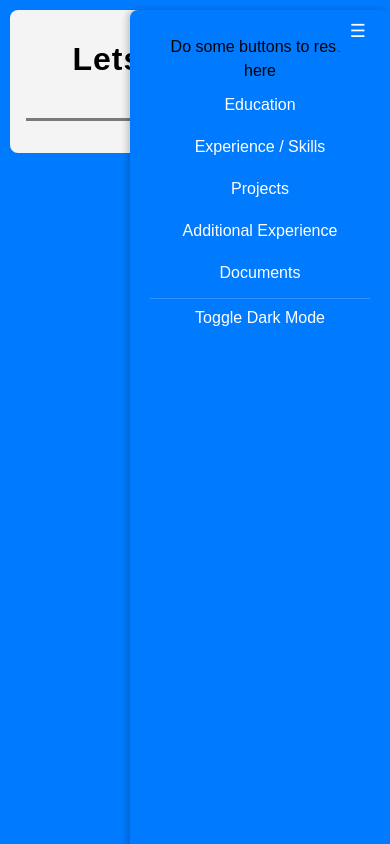
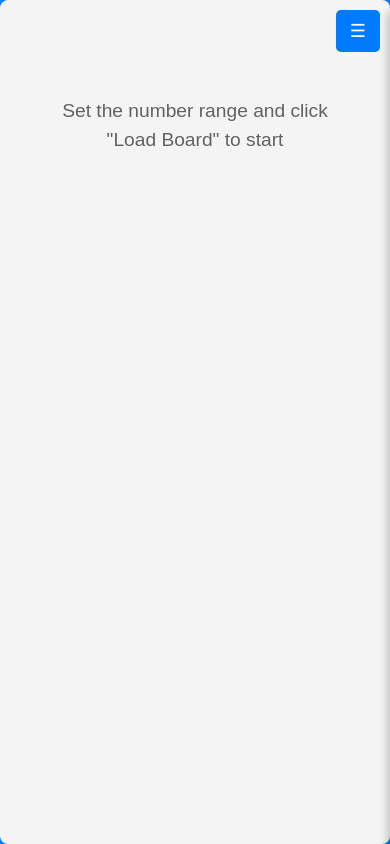
Before and after one commit to Fourie12/bingo, a React (Vite) app in the folder Code/: page / in a window 390 px wide. Built offline with nearby package versions, Linux system fonts and the light colour scheme.

Commit message:
we can bingo now

```diff
--- a/Code/src/components/HomePage.css
+++ b/Code/src/components/HomePage.css
@@ -2,127 +2,292 @@
   display: flex;
   text-align: center;
   gap: 10px;
-  padding: 10px;
+  padding: 0;
   position: relative;
   margin-left: auto;
   margin-right: auto;
   justify-content: center;
+  height: 100vh;
+  box-sizing: border-box;
+  overflow: hidden;
 }
 
 .home-container {
-  margin-top: 0;
+  margin: 0;
   text-align: center;
-  padding: 1rem;
+  padding: 0.5rem;
   background-color: var(--secondary-bg);
   flex: 1;
   border-radius: 8px;
+  display: flex;
+  flex-direction: column;
+  height: 100vh;
+  overflow: hidden;
+  box-sizing: border-box;
 }
 
-.login-logout-container {
-  text-align: center;
-  margin-bottom: 15px;
+/* Bingo Layout */
+.bingo-layout {
+  display: flex;
+  gap: 15px;
+  align-items: center;
+  justify-content: center;
+  flex: 1;
+  min-height: 0;
+  overflow: hidden;
+}
+
+/* Board styling */
+.board {
+  display: grid;
+  grid-template-columns: repeat(10, 1fr); /* always 10 columns */
+  gap: clamp(4px, 0.8vh, 10px);
+  padding: clamp(8px, 1.5vh, 20px);
+  width: 100%;
+  max-width: 1400px;
+  height: 100%;
+  margin: 0 auto;
+  overflow-y: auto;
+  align-content: start;
+  box-sizing: border-box;
+}
+
+
+.board-placeholder {
+  grid-column: 1 / -1;
+  padding: 60px 20px;
+  color: var(--text-color);
+  opacity: 0.6;
+  font-size: 1.2rem;
+}
+
+/* Number tiles */
+.number-tile {
+  aspect-ratio: 1;
+  display: flex;
+  align-items: center;
+  justify-content: center;
+  background-color: var(--tile-unselected);
+  color: var(--text-color);
+  font-size: clamp(0.8rem, 1.5vw, 2rem);
+  font-weight: bold;
+  border-radius: 6px;
+  cursor: pointer;
+  transition: all 0.3s ease;
+  box-shadow: 0 2px 4px rgba(0, 0, 0, 0.1);
+  user-select: none;
+}
+
+.number-tile:hover {
+  transform: scale(1.05);
+  box-shadow: 0 4px 8px rgba(0, 0, 0, 0.2);
+}
+
+.number-tile.selected {
+  background-color: var(--tile-selected);
+  color: white;
+  transform: scale(1.1);
+}
+
+/* Number History Column */
+.number-history {
+  display: flex;
+  flex-direction: column;
+  gap: 15px;
+  min-width: 150px;
+  padding: 20px;
+}
+
+.last-number-container {
   width: 100%;
 }
 
-/* Default button styling (inherits global vars) */
-.login-out-btn {
-  width: 90%;
+.last-number {
+  display: flex;
+  align-items: center;
+  justify-content: center;
+  background-color: var(--tile-unselected);
+  color: var(--text-color);
+  font-weight: bold;
+  border-radius: 8px;
+  box-shadow: 0 4px 8px rgba(0, 0, 0, 0.2);
+}
+
+.last-number.main {
+  background-color: var(--tile-selected);
+  color: white;
+}
+
+.last-number.large {
+  width: 20vh;
+  height: 20vh;
+  font-size: 14vh;
+}
+
+.last-number.small {
+  width: 15vh;
+  height: 15vh;
+  font-size: 9vh;
+}
+
+.last-number.empty {
+  background-color: var(--tile-unselected);
+  color: var(--text-color);
+  opacity: 0.5;
+}
+
+.previous-numbers-container {
+  display: flex;
+  flex-direction: column;
+  gap: 15px;
+  align-items: center;
+}
+
+/* Sidebar - always fixed and hidden by default */
+.sticky-sidebar {
+  display: flex;
+  flex-direction: column;
+  width: 250px;
+  position: fixed;
+  top: 10px;
+  right: 0;
+  height: calc(100vh - 20px);
+  background-color: var(--button-bg);
+  padding: 20px;
+  border-radius: 8px 0 0 8px;
+  box-shadow: -3px 0 8px rgba(0,0,0,0.2);
+  transition: transform 0.3s ease;
+  z-index: 999;
+  transform: translateX(100%);
+}
+
+/* Slide in */
+.sticky-sidebar.sidebar-visible {
+  transform: translateX(0);
+}
+
+/* Slide out */
+.sticky-sidebar.sidebar-hidden {
+  transform: translateX(100%);
+}
+
+/* Control panel styling */
+.sidebar-nav {
+  flex-shrink: 0;
+  display: flex;
+  flex-direction: column;
+  gap: 10px;
   padding: 10px;
+  border-bottom: 1px solid rgba(255, 255, 255, 0.2);
+  margin-bottom: 15px;
+}
+
+.sidebar-nav h3 {
+  margin: 0 0 10px 0;
+  padding-bottom: 8px;
+  font-size: 1.2rem;
+  text-align: center;
+}
+
+/* Number Selector */
+.number-selector {
+  display: flex;
+  flex-direction: column;
+  gap: 8px;
+  margin-bottom: 10px;
+}
+
+.number-selector label {
+  color: var(--button-text);
+  font-weight: 600;
+  font-size: 0.9rem;
+}
+
+.number-input-group {
+  display: flex;
+  gap: 5px;
+  align-items: center;
+}
+
+.number-input {
+  flex: 1;
+  padding: 8px;
   font-size: 16px;
+  text-align: center;
+  border: 2px solid var(--button-bg);
+  border-radius: 5px;
+  background-color: var(--secondary-bg);
+  color: var(--text-color);
+  font-weight: bold;
+}
+
+.number-input:focus {
+  outline: none;
+  border-color: var(--tile-selected);
+}
+
+/* Remove number input arrows */
+.number-input::-webkit-inner-spin-button,
+.number-input::-webkit-outer-spin-button {
+  -webkit-appearance: none;
+  margin: 0;
+}
+
+.number-input {
+  -moz-appearance: textfield;
+}
+
+.control-btn {
+  width: 100%;
+  padding: 12px;
+  font-size: 16px;
+  font-weight: 600;
   border: none;
   border-radius: 5px;
   cursor: pointer;
   background-color: var(--button-bg);
   color: var(--button-text);
-  transition: background-color 0.3s ease, transform 0.1s ease;
+  transition: background-color 0.3s ease, transform 0.1s ease, filter 0.3s ease;
 }
 
-/* Hover effect */
-.login-out-btn:hover {
-  filter: brightness(1.1);
+.control-btn:hover:not(:disabled) {
+  filter: brightness(1.2);
   transform: scale(1.03);
 }
 
-/* Logout button variant */
-.login-out-btn.logout {
-  background-color: #e53935; /* red shade */
-  color: #fff;
+.control-btn:disabled {
+  opacity: 0.5;
+  cursor: not-allowed;
 }
 
-.login-out-btn.logout:hover {
-  background-color: #c62828;
+.control-btn.small-btn {
+  width: 40px;
+  padding: 8px;
+  font-size: 20px;
+  font-weight: bold;
 }
 
-/* sticky sidebar */
-.sticky-sidebar {
-  display: flex;
-  flex-direction: column;
-  width: 250px;
-  position: sticky;
-  top: 5px;
-  align-self: flex-start;
-  height: calc(100vh - 40px);
-  background-color: var(--button-bg);
-  padding: 10px;
-  border-radius: 8px;
-  box-shadow: 0 0 8px rgba(0,0,0,0.1);
+.load-btn {
+  background-color: #4CAF50;
+  color: white;
 }
 
-.sticky-sidebar a {
-  text-decoration: none;
-  color: var(--button-text);
-  font-weight: 500;
-  display: block;
-  padding: 6px 8px;
-  border-radius: 5px;
-  transition: background-color 0.3s ease, filter 0.3s ease;
+.load-btn:hover {
+  background-color: #45a049;
 }
 
-.sticky-sidebar a:hover {
-  filter: brightness(1.1);
-  background-color: rgba(255, 255, 255, 0.1);
+.reset-btn {
+  background-color: #ff6b6b;
+  color: white;
 }
 
-/* Fixed navigation header */
-.sidebar-nav {
-  flex-shrink: 0;
-  display: flex;
-  flex-direction: column;
-  gap: 2px;
-  padding: 5px;
-  border-bottom: 1px solid rgba(255, 255, 255, 0.2);
+.reset-btn:hover:not(:disabled) {
+  background-color: #ff5252;
 }
 
-.sidebar-nav a {
-  text-decoration: none;
-  color: var(--button-text);
-  background-color: var(--button-bg);
-  padding: 8px 12px;
-  border-radius: 5px;
-  transition: filter 0.3s ease, transform 0.1s ease;
-}
-
-.sidebar-nav a:hover {
-  filter: brightness(1.1);
-  transform: scale(1.03);
-}
-
-/* Scrollable content area */
-.sidebar-scroll {
-  flex-grow: 1;
-  overflow-y: auto;
-  padding: 15px;
-  padding-bottom: 30px;
-}
-
-.sidebar-divider {
-  border: none;
-  border-top: 1px solid rgba(255, 255, 255, 0.2);
-  margin: 1px 0;
-}
-
+/* Hamburger toggle button - always visible */
 .sidebar-toggle-btn {
-  display: none;
+  display: block;
   position: fixed;
   top: 10px;
   right: 10px;
@@ -158,101 +323,6 @@
   transform: scale(1.02);
 }
 
-/* Profile section wrapper */
-.profile-section {
-  position: relative;
-  width: 160px;
-  margin: 0 auto 10px auto;
-  display: flex;
-  justify-content: center;
-  align-items: center;
-}
-
-/* Profile image */
-.profile-section .profile-image {
-  width: 160px;
-  height: 160px;
-  border-radius: 50%;
-  object-fit: cover;
-  display: block;
-  margin: 0 auto;
-}
-
-/* Edit icon on profile image */
-.profile-section .edit-icon {
-  position: absolute;
-  bottom: 8px;
-  right: 8px;
-  width: 24px;
-  height: 24px;
-  cursor: pointer;
-  opacity: 0;
-  transition: opacity 0.2s ease;
-  background-color: rgba(0,0,0,0.6);
-  border-radius: 50%;
-  padding: 4px;
-}
-
-.profile-section:hover .edit-icon {
-  opacity: 1;
-}
-
-.interests-list {
-  list-style-type: disc;
-  padding-left: 20px;
-  margin: 10px 0;
-  color: var(--text-color);
-  font-size: 1rem;
-}
-
-.interests-list li {
-  margin-bottom: 6px;
-}
-
-.body-list {
-  list-style-type: none;
-  padding-left: 0px;
-  margin: 10px 0;
-  margin-left: auto;
-  margin-right: auto;
-  color: var(--text-color);
-  font-size: 1rem;
-}
-
-.body-list li {
-  margin-bottom: 6px;
-}
-
-.uni-marks {
-	display: flex;
-	gap: 20px;
-	width: 100%;
-}
-
-.column {
-	flex: 1;
-}
-
-.left {
-	margin-left: 10%;
-}
-
-.right {
-	margin-right: 10%;
-}
-
-#education p {
-  margin: 5px 0;
-  line-height: 1.4;
-  margin-left: auto;
-  margin-right: auto;
-}
-
-#experience p {
-  margin: 5px 0;
-  line-height: 1.4;
-}
-
 @media (max-width: 1000px) {
   .main-content {
     margin-top: 0;
@@ -260,123 +330,30 @@
   }
 
   .sticky-sidebar {
-    position: fixed;
-    top: 10px;
-    right: 0;
     width: 220px;
-    height: 100vh;
-    background-color: var(--button-bg);
-    padding: 20px;
-    box-shadow: -3px 0 6px rgba(0,0,0,0.2);
-    transition: transform 0.3s ease;
-    z-index: 999;
-
-    /* Start hidden offscreen */
-    transform: translateX(100%);
   }
 
-  /* Slide in */
-  .sticky-sidebar.sidebar-visible {
-    transform: translateX(0);
+  .bingo-layout {
+    flex-direction: column;
   }
 
-  /* Slide out */
-  .sticky-sidebar.sidebar-hidden {
-    transform: translateX(100%);
+  .number-history {
+    flex-direction: row;
+    justify-content: center;
+    min-width: unset;
   }
 
-  /* Show toggle button */
-  .sidebar-toggle-btn {
-    display: block;
+  .previous-numbers-container {
+    flex-direction: row;
   }
 
-  .uni-marks {
-	  flex-direction: column;
+  .board {
+    grid-template-columns: repeat(10, 1fr);
+    gap: 6px;
+    padding: 10px;
   }
 
-  .column {
-	  margin: 0px;
-  }
-
-  .doc-btn {
-	  width: 80% !important;
+  .number-tile {
+    font-size: 1.2rem;
   }
 }
-
-/* Editable sections & edit icon */
-.editable-section {
-  position: relative;
-  padding-right: 24px; /* space for edit icon */
-}
-
-.edit-icon {
-  position: absolute;
-  top: 4px;
-  right: 4px;
-  width: 18px;
-  height: 18px;
-  cursor: pointer;
-  opacity: 0;
-  transition: opacity 0.2s ease;
-  filter: invert(1); /* Ensures visibility on dark background */
-}
-
-.editable-section:hover .edit-icon,
-.profile-section:hover .edit-icon {
-  opacity: 1;
-}
-
-textarea {
-  width: 100%;
-  min-height: 80px;
-  font-size: 14px;
-  padding: 6px;
-  border: 1px solid #ccc;
-  border-radius: 4px;
-  resize: vertical;
-}
-
-/* Logout button red styling */
-.login-out-btn.logout {
-  background-color: #d9534f;
-  color: white;
-}
-
-.login-out-btn.logout:hover {
-  background-color: #c9302c;
-}
-
-.experience ul {
-	/*columns: auto;*/
-	display: flex;
-	justify-content: center;
-	flex-wrap: wrap;
-	column-gap: 30px;
-	width: 100%;
-	list-style-position: inside;
-	padding-left: 0px;
-}
-
-.experience ul li {
-	break-inside: avoid;
-	margin-bottom: 5px;
-}
-
-.projects ul {
-	list-style-position: inside;
-	padding-left: 0px;
-}
-
-.projects ul li {
-	margin-bottom: 5px;
-}
-
-.project-link:hover h3{
-	color: blue;
-	text-decoration: underline;
-}
-
-.doc-btn {
-	margin: 10px;
-	width: 40%;
-}
--- a/Code/src/components/HomePage.jsx
+++ b/Code/src/components/HomePage.jsx
@@ -2,50 +2,185 @@ import React, { useState, useEffect } from 'react';
 import './HomePage.css';
 
 function HomePage({ darkMode, setDarkMode }) {
-	const [sidebarVisible, setSidebarVisible] = useState(true);
+	const [sidebarVisible, setSidebarVisible] = useState(false);
 	const [isMobile, setIsMobile] = useState(false);
+	const [maxNumber, setMaxNumber] = useState(75);
+	const [boardLoaded, setBoardLoaded] = useState(false);
+	const [selectedNumbers, setSelectedNumbers] = useState([]);
 
 	// Mobile resize
 	useEffect(() => {
 		function handleResize() {
 			setIsMobile(window.innerWidth <= 1000);
-			if (window.innerWidth > 1000) setSidebarVisible(true);
 		}
 		handleResize();
 		window.addEventListener('resize', handleResize);
 		return () => window.removeEventListener('resize', handleResize);
 	}, []);
 
+	const handleReset = () => {
+		setSelectedNumbers([]);
+		console.log('Board reset');
+	};
+
+	const handleLoadBoard = () => {
+		setBoardLoaded(true);
+		setSelectedNumbers([]);
+		console.log(`Loading board with ${maxNumber} numbers`);
+	};
+
+	const handleNumberClick = (number) => {
+		if (selectedNumbers.includes(number)) {
+			setSelectedNumbers(selectedNumbers.filter(n => n !== number));
+		} else {
+			setSelectedNumbers([...selectedNumbers, number]);
+		}
+	};
+
+	const incrementMaxNumber = () => {
+		setMaxNumber(prev => Math.min(prev + 1, 999));
+	};
+
+	const decrementMaxNumber = () => {
+		setMaxNumber(prev => Math.max(prev - 1, 1));
+	};
+
+	const handleMaxNumberChange = (e) => {
+		const value = parseInt(e.target.value);
+		if (!isNaN(value) && value > 0 && value <= 999) {
+			setMaxNumber(value);
+		} else if (e.target.value === '') {
+			setMaxNumber('');
+		}
+	};
+
+	// Get last three selected numbers (in order they were clicked)
+	const getLastThreeNumbers = () => {
+		return selectedNumbers.slice(-3).reverse();
+	};
+
+	const lastThree = getLastThreeNumbers();
+
+	// Determine data-count attribute for dynamic font sizing
+	const getCountAttribute = () => {
+		if (maxNumber <= 30) return '1-30';
+		if (maxNumber <= 60) return '31-60';
+		if (maxNumber <= 90) return '61-90';
+		if (maxNumber <= 150) return '91-150';
+		return '151-999';
+	};
+
 	return (
 		<div className="main-content">
-			{isMobile && (
+			{/* Hamburger button always visible */}
 			<button
 				className="sidebar-toggle-btn"
 				onClick={() => setSidebarVisible(!sidebarVisible)}
 			>
 				☰
 			</button>
-			)}
 
 			<section className="home-container">
-				<h1>Lets play some BINGO</h1>
+				<div className="bingo-layout">
+					<section
+						className="board"
+						id="board"
+						data-count={boardLoaded ? getCountAttribute() : ''}
+					>
+						{boardLoaded ? (
+							Array.from({ length: maxNumber }, (_, i) => i + 1).map(number => (
+								<div
+									key={number}
+									className={`number-tile ${selectedNumbers.includes(number) ? 'selected' : ''}`}
+									onClick={() => handleNumberClick(number)}
+								>
+									{number}
+								</div>
+							))
+						) : (
+							<div className="board-placeholder">
+								<p>Set the number range and click "Load Board" to start</p>
+							</div>
+						)}
+					</section>
 
-
-				<section className="board" id="board">
-
-				</section>
+					{boardLoaded && (
+						<aside className="number-history">
+							<div className="last-number-container">
+								{lastThree[0] ? (
+									<div className="last-number large main">
+										{lastThree[0]}
+									</div>
+								) : (
+									<div className="last-number large empty">-</div>
+								)}
+							</div>
+							<div className="previous-numbers-container">
+								{lastThree[1] ? (
+									<div className="last-number small">
+										{lastThree[1]}
+									</div>
+								) : (
+									<div className="last-number small empty">-</div>
+								)}
+								{lastThree[2] ? (
+									<div className="last-number small">
+										{lastThree[2]}
+									</div>
+								) : (
+									<div className="last-number small empty">-</div>
+								)}
+							</div>
+						</aside>
+					)}
+				</div>
 			</section>
 
 			<aside className={`sticky-sidebar ${sidebarVisible ? 'sidebar-visible' : 'sidebar-hidden'}`}>
 				<nav className="sidebar-nav">
-					Do some buttons to reset here
-					<a href="#education">Education</a>
-					<a href="#experience">Experience / Skills</a>
-					<a href="#projects">Projects</a>
-					<a href="#additional-experience">Additional Experience</a>
-					<a href="#documents">Documents</a>
+					<h3>Control Panel</h3>
+
+					<div className="number-selector">
+						<label>Max Number:</label>
+						<div className="number-input-group">
+							<button
+								className="control-btn small-btn"
+								onClick={decrementMaxNumber}
+							>
+								-
+							</button>
+							<input
+								type="number"
+								className="number-input"
+								value={maxNumber}
+								onChange={handleMaxNumberChange}
+								min="1"
+								max="999"
+							/>
+							<button
+								className="control-btn small-btn"
+								onClick={incrementMaxNumber}
+							>
+								+
+							</button>
+						</div>
+					</div>
+
+					<button
+						className="control-btn load-btn"
+						onClick={handleLoadBoard}
+					>
+						Load Board
+					</button>
+
+					<button
+						className="control-btn reset-btn"
+						onClick={handleReset}
+						disabled={!boardLoaded}
+					>
+						Reset Board
+					</button>
 				</nav>
-
 				<button
 					className="sidebar-dark-toggle"
 					onClick={() => setDarkMode(!darkMode)}
```
Also changed, not shown: Code/src/App.css (+8 -2 lines). Lines whose indentation alone changed are shown as unchanged.
